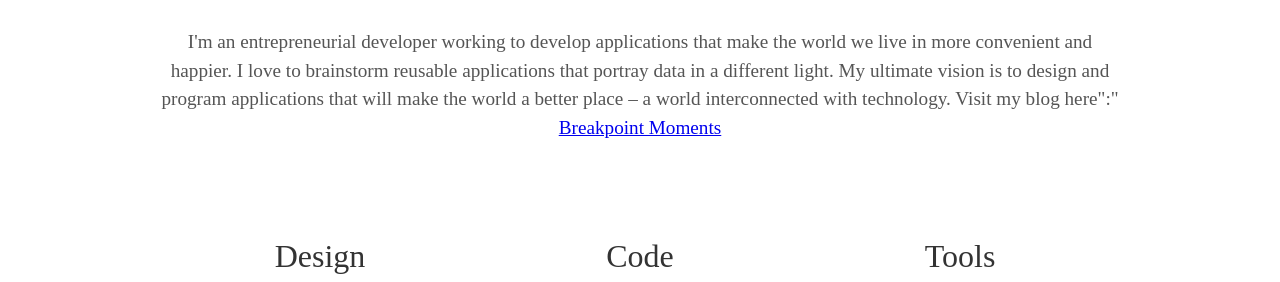
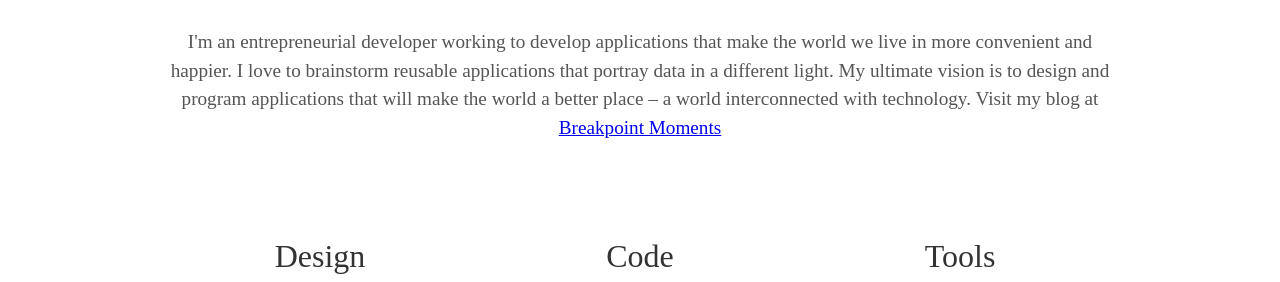
Before and after one commit to Nemferno/nemferno.github.io, a Jekyll site: the page built from index.html, in a window 1280 px wide. Shown: the part 1029-1311 px from the top of the page. Built offline with Jekyll 4.4.1, drawn with Linux system fonts in a browser that asks for light colours; some web fonts are replaced.

Commit message:
fixed vulnerabilities

```diff
--- a/_config.yml
+++ b/_config.yml
@@ -6,7 +6,7 @@ description: My Professional Website
 
 # User settings
 username: Jasper Bae
-user_description: I'm an entrepreneurial developer working to develop applications that make the world we live in more convenient and happier. I love to brainstorm reusable applications that portray data in a different light. My ultimate vision is to design and program applications that will make the world a better place – a world interconnected with technology. Visit my blog here":" <a href="https://breakpointmoments.com" target="_blank">Breakpoint Moments</a>
+user_description: I'm an entrepreneurial developer working to develop applications that make the world we live in more convenient and happier. I love to brainstorm reusable applications that portray data in a different light. My ultimate vision is to design and program applications that will make the world a better place – a world interconnected with technology. Visit my blog at <a href="https://breakpointmoments.com" target="_blank">Breakpoint Moments</a>
 user_title: Software Developer
 email: jasper.bae@rutgers.edu
 # twitter_username: lorem_ipsum
```
Also changed, not shown: 1 other file.
